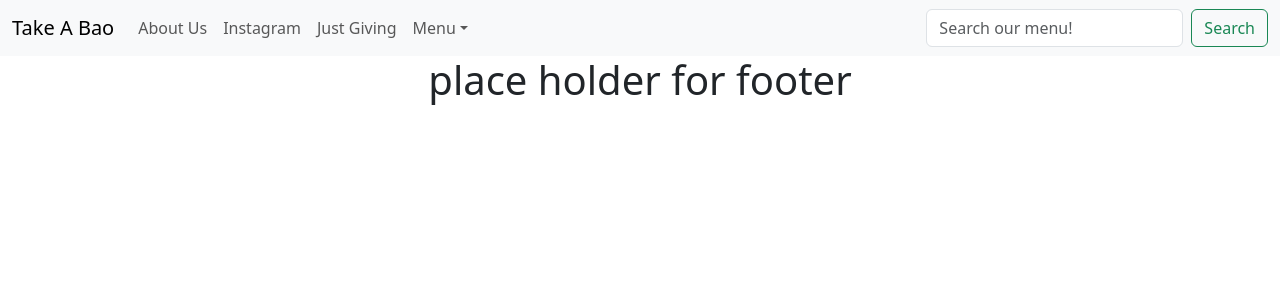
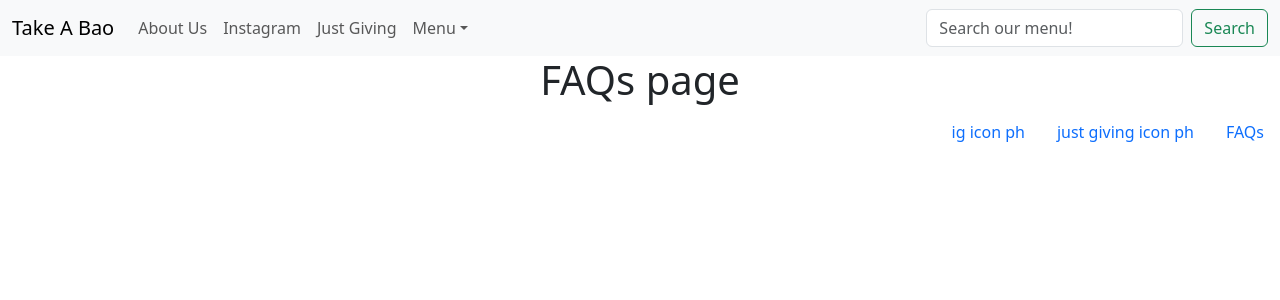
Before and after one commit to rtasalem/take-a-bao-shop-menu, a React (Create React App) app in the folder take-a-bao-frontend/: page /FAQs in a window 1280 px wide. Shown: the top 300 px of the page. Built offline with nearby package versions, Linux system fonts and the light colour scheme.

Commit message:
adding bootstrap for footer

```diff
--- a/take-a-bao-frontend/src/App.js
+++ b/take-a-bao-frontend/src/App.js
@@ -8,6 +8,7 @@ import SidesPage from './pages/SidesPage';
 import DessertsPage from './pages/DessertsPage';
 import DrinksPage from './pages/DrinksPage';
 import Footer from './components/Footer';
+import FAQsPage from './pages/FAQsPage';
 
 function App() {
   return (
@@ -20,6 +21,7 @@ function App() {
         <Route path='/sides' element={<SidesPage />} />
         <Route path='/desserts' element={<DessertsPage />} />
         <Route path='/drinks' element={<DrinksPage />} />
+        <Route path='/FAQs' element={<FAQsPage />} />
       </Routes>
       <Footer />
     </div>
--- a/take-a-bao-frontend/src/components/Footer.jsx
+++ b/take-a-bao-frontend/src/components/Footer.jsx
@@ -1,7 +1,29 @@
 const Footer = () => {
   return (
     <div>
-      <h1>place holder for footer</h1>
+      <ul class="nav justify-content-end">
+        <li class="nav-item">
+          <a
+            class="nav-link active"
+            href="https://www.instagram.com/_takeabao/"
+          >
+            ig icon ph
+          </a>
+        </li>
+        <li class="nav-item">
+          <a
+            class="nav-link active"
+            href="https://www.justgiving.com/crowdfunding/TakeaBao?utm_term=z2xyP8dk5"
+          >
+            just giving icon ph
+          </a>
+        </li>
+        <li class="nav-item">
+          <a class="nav-link active" href="/FAQs">
+            FAQs
+          </a>
+        </li>
+      </ul>
     </div>
   );
 };
--- a/take-a-bao-frontend/src/components/Header.jsx
+++ b/take-a-bao-frontend/src/components/Header.jsx
@@ -9,12 +9,6 @@ import "bootstrap/dist/css/bootstrap.min.css";
 const Header = () => {
   return (
     <Navbar expand="lg" className="bg-body-tertiary">
-      <link rel="preconnect" href="https://fonts.googleapis.com" />
-      <link rel="preconnect" href="https://fonts.gstatic.com" crossorigin />
-      <link
-        href="https://fonts.googleapis.com/css2?family=Mr+Dafoe&display=swap"
-        rel="stylesheet"
-      ></link>
       <Container fluid>
         <Navbar.Brand href="/">Take A Bao</Navbar.Brand>
         <Navbar.Toggle aria-controls="navbarScroll" />
--- /dev/null
+++ b/take-a-bao-frontend/src/pages/FAQsPage.jsx
@@ -0,0 +1,8 @@
+const FAQsPage = () => {
+  return (
+    <div>
+      <h1>FAQs page</h1>
+    </div>
+  );
+};
+export default FAQsPage;
```
